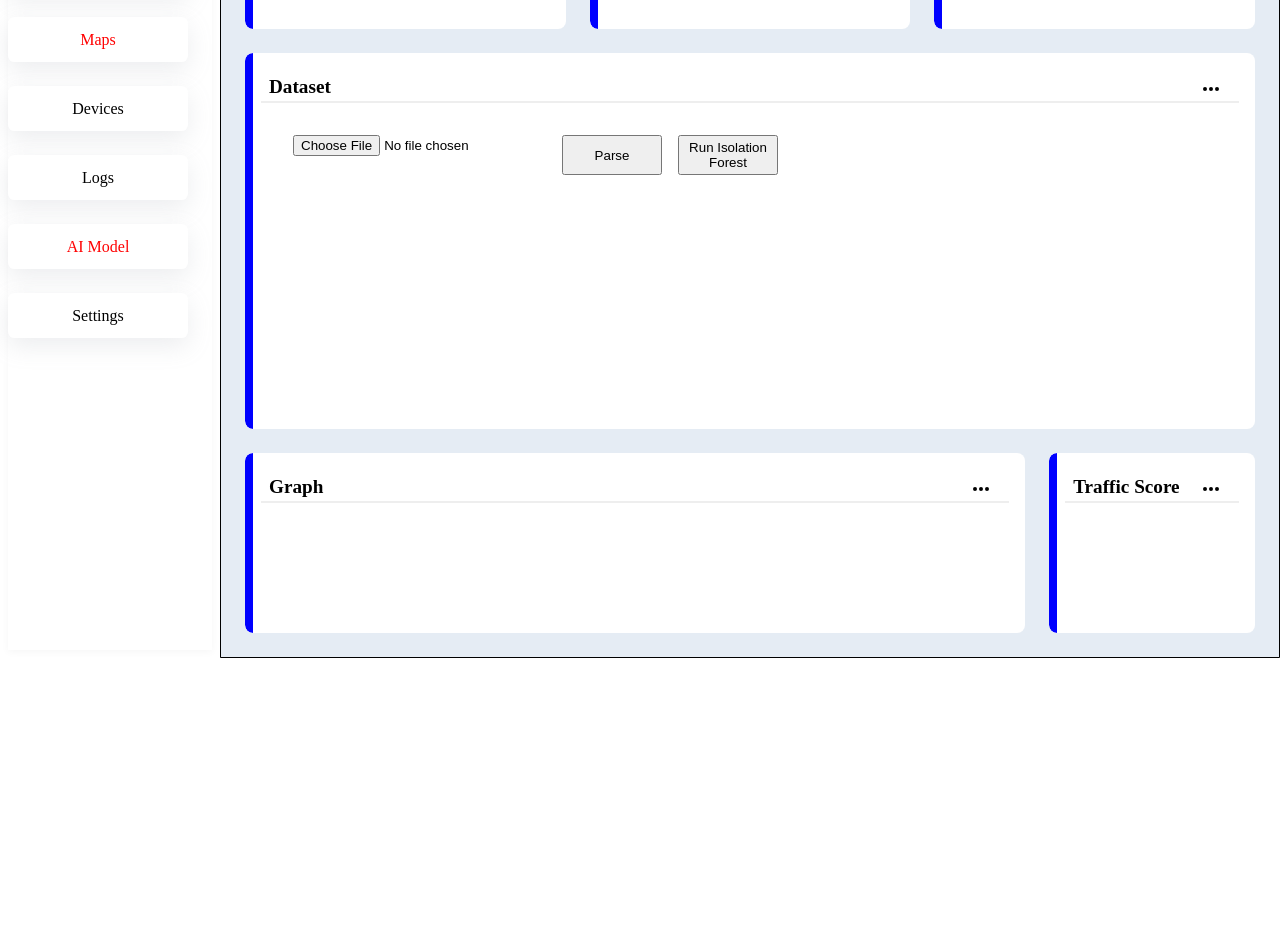
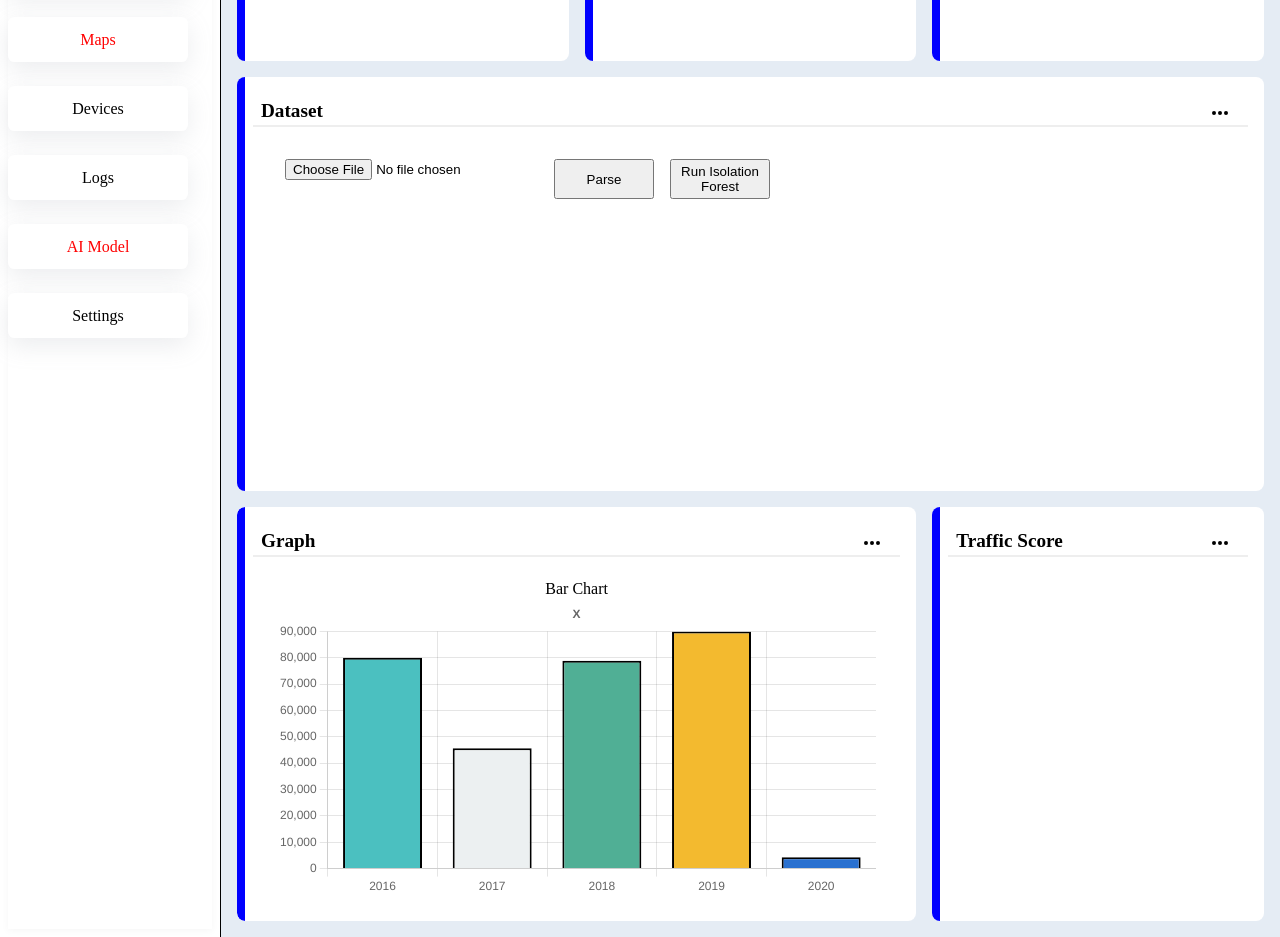
Before and after one commit to hreid1/COMP3000-LoRaWAN, a React (Vite) app in the folder sourcecode/my-app/: page /dashboard in a window 1280 px wide. Shown: the part 260-1197 px from the top of the page. Before the commit the page ends 918 px from the top, so only its background shows below. Built offline with nearby package versions, Linux system fonts and the light colour scheme.

Commit message:
fixed issue with overlapping graph and other cards

```diff
--- a/sourcecode/my-app/src/components/Charts/Graph.jsx
+++ b/sourcecode/my-app/src/components/Charts/Graph.jsx
@@ -1,41 +1,25 @@
-import {
-    Chart as ChartJS,
-    CategoryScale,
-    LinearScale,
-    BarElement,
-    Title,
-    Tooltip,
-    Legend,
-} from 'chart.js'
-import { Bar } from 'react-chartjs-2'
+import { Bar } from "react-chartjs-2";
 
-ChartJS.register(CategoryScale, LinearScale, BarElement, Title, Tooltip, Legend);
-
-export const options = {
-    responsive: true,
-    plguins: {
-        legend: {
-            position: 'top',
-        },
-        title: {
-            display: true,
-            text: 'Chart.JS Bar Chart'
-        }
-    }
-};
-
-const labels = ['January', 'Februrary', 'March', 'April', 'May', 'June', 'July'];
-
-export const data = {
-    labels,
-    datasets: [
-        {
-            label: 'Dataset 1',
-            backgroundColor: 'rgba(53, 162, 235, 0.5'
-        }
-    ]
+export const BarChart = ({ chartData }) => {
+    return (
+        <div className="chart-container" style={{ height: "100%", minHeight: 0 }}>
+            <h2 style={{ textAlign: "center"}}>Bar Chart</h2>
+            <Bar
+                data={chartData}
+                options= {{
+                    maintainAspectRatio: false, // <-- important for responsive height
+                    plugins: {
+                        title: {
+                            display: true,
+                            text: "X"
+                        },
+                        legend: {
+                            display: false
+                        }
+                    }
+                }}
+                height={250} // <-- ensures the chart fits the card
+            />
+        </div>
+    )
 }
-
-export function Map() {
-    return <Bar options={options} data={data} />
-}
--- a/sourcecode/my-app/src/pages/Dashboard/Dashboard.css
+++ b/sourcecode/my-app/src/pages/Dashboard/Dashboard.css
@@ -1,6 +1,7 @@
 #dashContainer {
     display: grid;
     width: 100%;
+    min-height: 100vh;
     grid-template-columns: 220px 2fr;
     grid-template-rows: auto 1fr;
     overflow-x: hidden;
@@ -17,17 +18,15 @@
 }
 
 .dashContentContainer {
-    grid-column: 2 / 3;
-    grid-row: 2 / 3;
-
     display: grid;
-    gap: 8px;
-    grid-template-columns: repeat(9, 1fr);
-    grid-template-rows: 1fr 2fr 1fr;
-
+    grid-template-columns: repeat(3, 1fr);
+    grid-template-rows: 220px 1fr 1fr ; /* Fixed height for top and bottom rows */
+    gap: 16px;
+    align-items: stretch; /* Make all items stretch to fill row height */
     background-color: #E5ECF4;
     padding: 1rem;
-    border: 0.5px solid black;
+    border-left: 0.5px solid black;
+    border-top: 0.5px solid black;
     border-radius: 0.5rem 0 0 0;
     overflow: auto;
 }
@@ -36,14 +35,15 @@
     position: relative;
     background: #fff;
     border-radius: 0.5rem;
-    margin: 8px;
+    margin: 0;
     padding: 1rem;
     display: flex;
     flex-direction: column;
-    min-height: 180px;
-    max-height: 400px;
-    overflow: auto;
+    min-width: 0;
+    min-height: 0;
+    height: 100%;      /* Make card fill grid area */
     box-sizing: border-box;
+    align-self: stretch;
 }
 
 .marker {
@@ -73,35 +73,35 @@
 }
 
 .cardContent {
-    padding: 1.5rem;
+    flex-grow: 1;
     display: flex;
     flex-direction: column;
-    flex-grow: 1;
-    max-width: 100%;
+    min-height: 0;
+    min-width: 0;
     overflow: auto;
     word-break: break-word;
+    padding: 1.5rem;
 }
 
-
 #deviceList {
-    grid-column: 1 / 4;
+    grid-column: 1 / 2;
     grid-row: 1 / 2;
     display: flex;
     flex-direction: column;
 }
 
 #anomalyList {
-    grid-column: 4 / 7;
+    grid-column: 2 / 3;
     grid-row: 1 / 2;
 }
 
 #announcements {
-    grid-column: 7 / 10;
+    grid-column: 3 / 4;
     grid-row: 1 / 2;
 }
 
 #networkTraffic {
-    grid-column: 1 / 10;
+    grid-column: 1 / 4;
     grid-row: 2 / 3;
 }
 
@@ -169,11 +169,27 @@
 }
 
 #trafficScore {
-    grid-column: 8 / 10;
+    grid-column: 3 / 4;
     grid-row: 3 / 4;
+    height: 100%;
 }
 
 #graph {
-    grid-column: 1 / 8;
+    grid-column: 1 / 3;
     grid-row: 3 / 4;
+    max-height: none;
+    min-height: 0;
+    height: 100%;
+    overflow-y: auto;
 }
+
+#graph .cardContent {
+    height: 300px; /* or adjust as needed */
+    min-height: 0;
+    overflow-y: auto;
+}
+
+#graph canvas {
+    max-width: 100%;
+    max-height: 100%;
+}
--- a/sourcecode/my-app/src/pages/Dashboard/Dashboard.jsx
+++ b/sourcecode/my-app/src/pages/Dashboard/Dashboard.jsx
@@ -7,7 +7,12 @@ import SideNavbar from '../../components/Navbar/SideNavbar'
 import TopNavbar from '../../components/Navbar/TopNavbar'
 import Dots from '../../assets/dots.svg'
 import useNetworkTraffic from '../../hooks/useNetworkTraffic'
-import 'chart.js/auto';
+import Chart from 'chart.js/auto'
+import { CategoryScale } from 'chart.js/auto'
+import { Data } from '../../utils/Data'
+import { BarChart } from '../../components/Charts/Graph'
+
+Chart.register(CategoryScale);
 
 const DeviceList = ({data}) => {
   return(
@@ -148,7 +153,28 @@ const TrafficScore = ({ data }) => {
   )
 }
 
-const Graph = ({data}) => {
+const Graph = () => {
+
+  console.log(Data)
+
+  const [chartData, setChartData] = useState({
+    labels: Data.map((data) => data.year),
+    datasets: [
+      {
+        label: "Users Gained ",
+        data: Data.map((data) => data.userGain),
+        backgroundColor: [
+          "rgba(75,192,192,1)",
+          "#ecf0f1",
+          "#50AF95",
+          "#f3ba2f",
+          "#2a71d0"
+        ],
+        borderColor: "black",
+        borderWidth: 2
+      }
+    ]
+  });
 
   return (
     <div id="graph" className="dashCard">
@@ -158,6 +184,7 @@ const Graph = ({data}) => {
         <img src={Dots} alt="Dots" className="dots" />
       </div>
       <div className="cardContent">
+        <BarChart chartData={chartData} />
       </div>
     </div>
   );
@@ -183,7 +210,7 @@ const MainDashContent = (props) => {
         model={networkTraffic.model}
       />
       <TrafficScore data={networkTraffic.data2}/>
-      <Graph data={networkTraffic.data}/>
+      <Graph/>
     </div>
   )
 }
--- /dev/null
+++ b/sourcecode/my-app/src/utils/Data.js
@@ -0,0 +1,32 @@
+export const Data = [
+  {
+    id: 1,
+    year: 2016,
+    userGain: 80000,
+    userLost: 823
+  },
+  {
+    id: 2,
+    year: 2017,
+    userGain: 45677,
+    userLost: 345
+  },
+  {
+    id: 3,
+    year: 2018,
+    userGain: 78888,
+    userLost: 555
+  },
+  {
+    id: 4,
+    year: 2019,
+    userGain: 90000,
+    userLost: 4555
+  },
+  {
+    id: 5,
+    year: 2020,
+    userGain: 4300,
+    userLost: 234
+  }
+];
```
Also changed, not shown: 1 other file (tests, documents, lock files or other folders).
